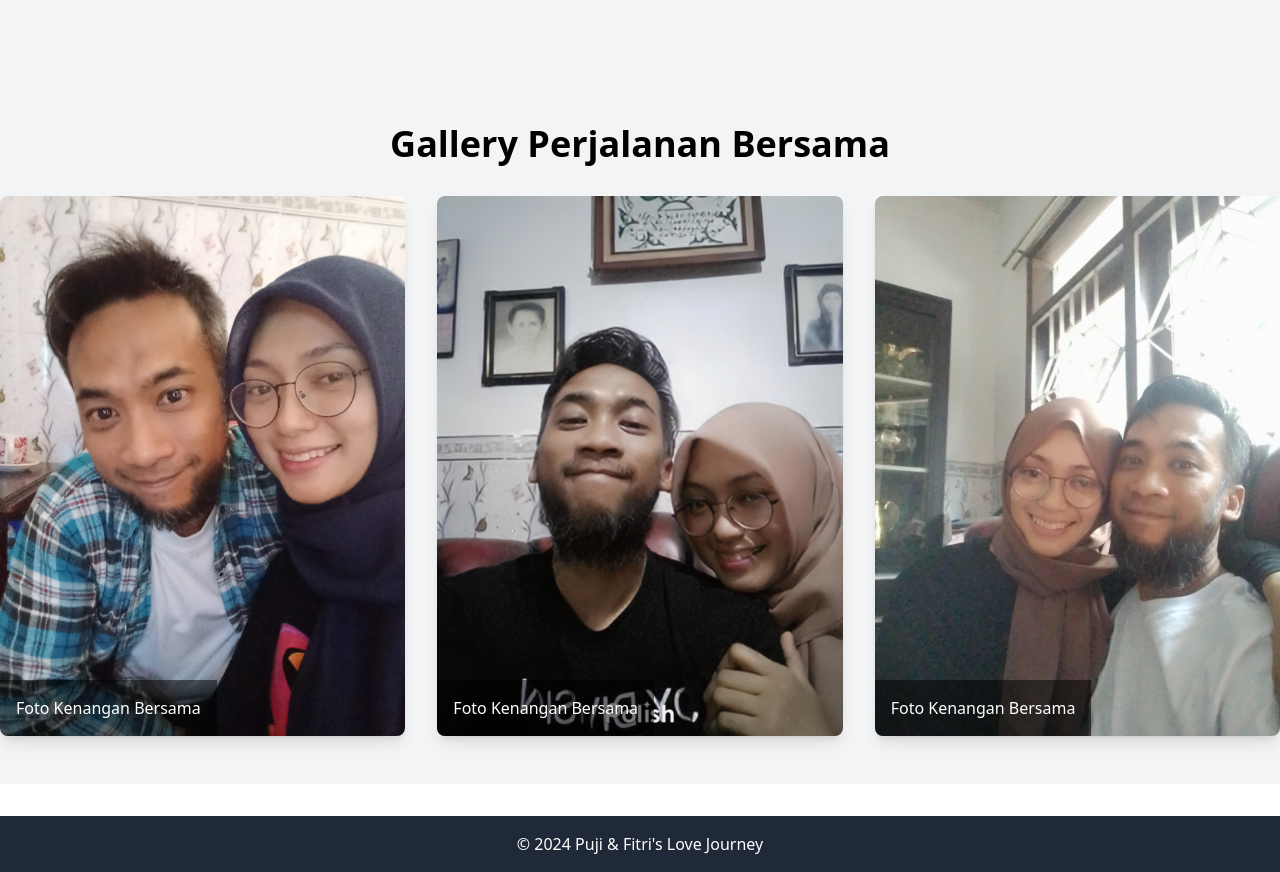
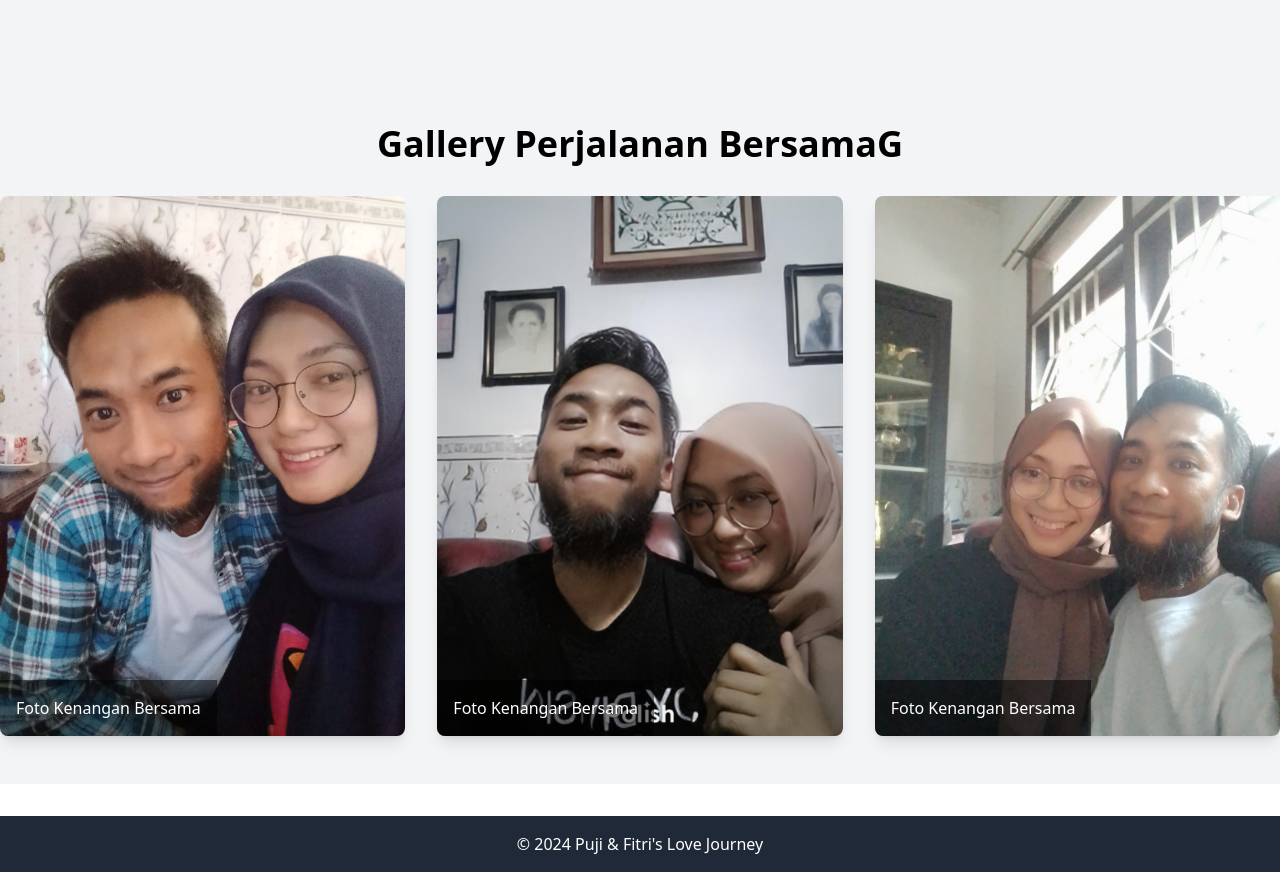
Before and after one commit to codesyariah122/my-love, a Nuxt app: page / in a window 1280 px wide. Shown: the part 1440-2312 px from the top of the page. Built offline with nearby package versions, Linux system fonts and the light colour scheme.

Commit message:
first-commit-fitri-kulsum

```diff
--- a/components/home/gallery-section.vue
+++ b/components/home/gallery-section.vue
@@ -2,7 +2,7 @@
     <!-- Gallery Section -->
     <section id="gallery" class="py-12 bg-gray-100">
       <div class="container mx-auto">
-        <h2 class="text-4xl font-bold text-center mb-8">Gallery Perjalanan Bersama</h2>
+        <h2 class="text-4xl font-bold text-center mb-8">Gallery Perjalanan BersamaG</h2>
         <div class="grid grid-cols-1 sm:grid-cols-2 md:grid-cols-3 gap-8">
           <div class="relative bg-white shadow-lg rounded-lg overflow-hidden">
             <img src="/assets/Puji&Fitri/IMG-20240915-WA0009.jpg" alt="Foto 1" class="w-full h-auto" />
```
